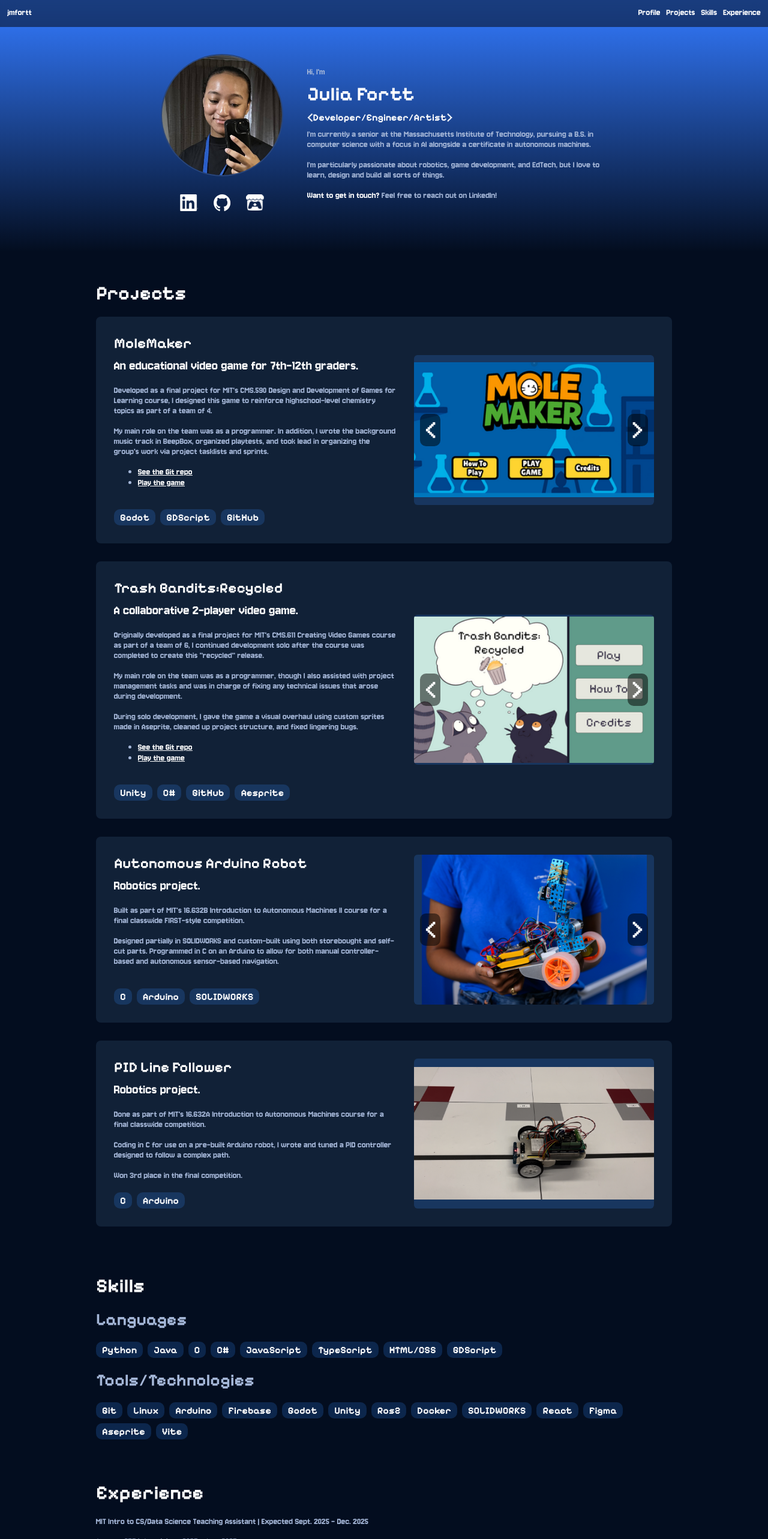
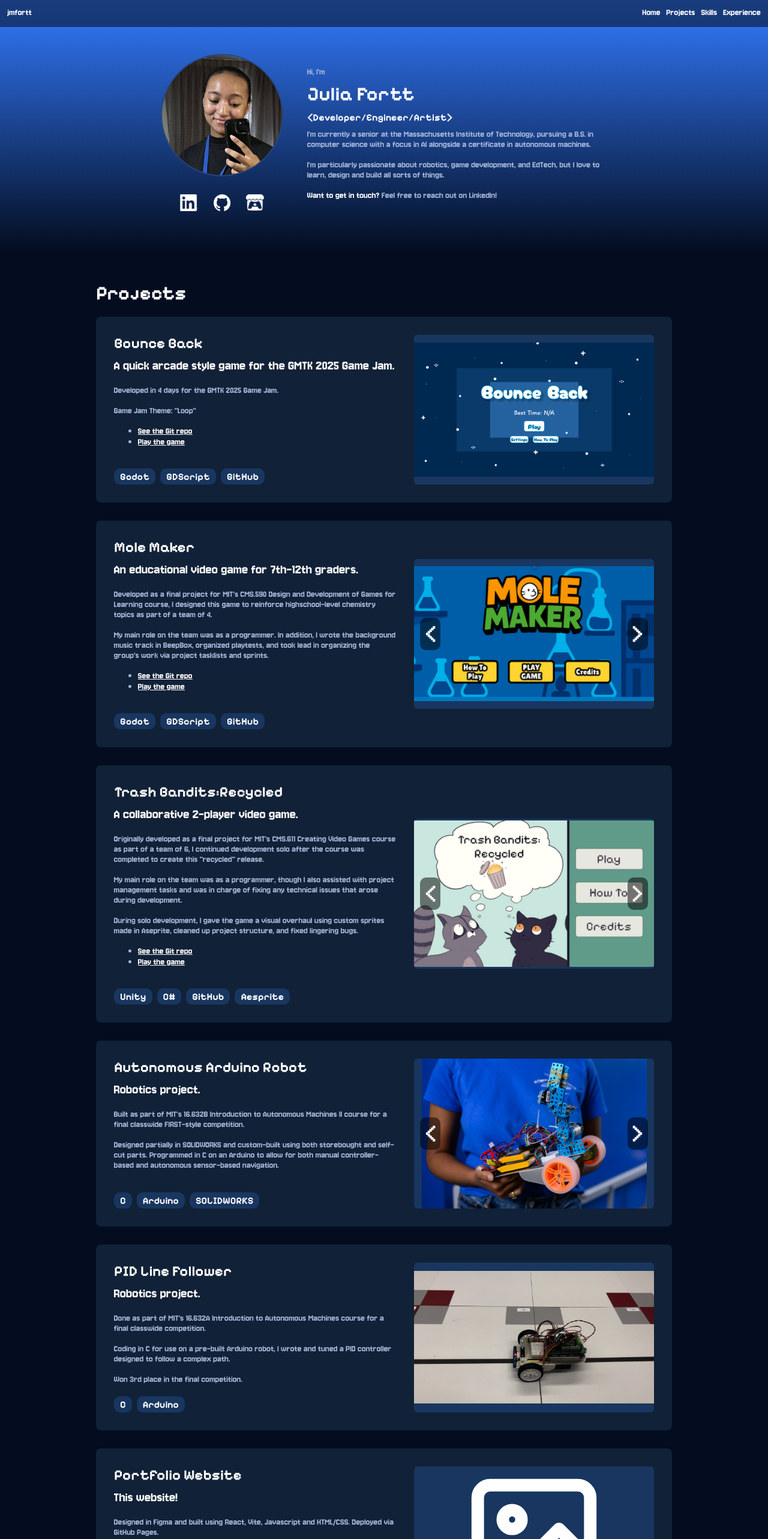
Before and after one commit to JMFortt/jmfortt.github.io, a React (Vite) app: page / in a window 1280 px wide. Shown: the top 2566 px of the page at 60% size. Built offline with nearby package versions, Linux system fonts and the light colour scheme.

Commit message:
Change profile to hero

```diff
--- a/src/App.jsx
+++ b/src/App.jsx
@@ -1,5 +1,5 @@
 import "./App.css";
-import Profile from "./sections/Profile/Profile";
+import Hero from "./sections/Hero/Hero";
 import Projects from "./sections/Projects/Projects";
 import Header from "./sections/Header/Header";
 import Skills from "./sections/Skills/Skills";
@@ -10,7 +10,7 @@ function App() {
   return (
     <>
       <Header />
-      <Profile />
+      <Hero />
       <Projects />
       <Skills />
       <Experience />
--- a/src/sections/Header/Header.jsx
+++ b/src/sections/Header/Header.jsx
@@ -9,8 +9,8 @@ function Header() {
           <a className={styles.text}>jmfortt</a>
         </div>
         <div className={styles.right}>
-          <a className={styles.text} href="#profile">
-            Profile
+          <a className={styles.text} href="#hero">
+            Home
           </a>
           <a className={styles.text} href="#projects">
             Projects
--- a/src/sections/Profile/Profile.jsx
+++ b/src/sections/Hero/Hero.jsx
@@ -1,13 +1,13 @@
 import React from "react";
-import styles from "./ProfileStyles.module.css";
+import styles from "./HeroStyles.module.css";
 import profileImg from "../../assets/profileImage.jpg";
 import linkedinLogo from "../../assets/linkedinLogo.svg";
 import githubLogo from "../../assets/githubLogo.svg";
 import itchLogo from "../../assets/itchLogo.svg";
 
-function Profile() {
+function Hero() {
   return (
-    <section id="profile" className={styles.container}>
+    <section id="hero" className={styles.container}>
       <div className={styles.content}>
         <div className={styles.left}>
           <img
@@ -67,4 +67,4 @@ function Profile() {
   );
 }
 
-export default Profile;
+export default Hero;
--- a/src/sections/Projects/Projects.jsx
+++ b/src/sections/Projects/Projects.jsx
@@ -1,6 +1,8 @@
 import React from "react";
 import styles from "./ProjectsStyles.module.css";
 import ProjectCard from "./ProjectCard";
+
+import bounceBackImg1 from "../../assets/bounceBack/img1.png";
 
 import molemakerImg1 from "../../assets/moleMaker/img1.png";
 import molemakerImg2 from "../../assets/moleMaker/img2.png";
@@ -25,7 +27,26 @@ function Projects() {
       <h1 className="sectionTitle">Projects</h1>
       <div className={styles.content}>
         <ProjectCard
-          h1="MoleMaker"
+          h1="Bounce Back"
+          h2="A quick arcade style game for the GMTK 2025 Game Jam."
+          p={`Developed in 4 days for the GMTK 2025 Game Jam.
+
+          Game Jam Theme: "Loop"`}
+          images={[bounceBackImg1]}
+          links={[
+            {
+              text: "See the Git repo",
+              url: "https://github.com/JMFortt/bounce-back",
+            },
+            {
+              text: "Play the game",
+              url: "https://jmfortt.itch.io/bounce-back",
+            },
+          ]}
+          tags={["Godot", "GDScript", "GitHub"]}
+        />
+        <ProjectCard
+          h1="Mole Maker"
           h2="An educational video game for 7th-12th graders."
           p={`Developed as a final project for MIT's CMS.590 Design and Development of Games for Learning course, I designed this game to reinforce highschool-level chemistry topics as part of a team of 4.
 
@@ -96,6 +117,19 @@ function Projects() {
           links={[]}
           tags={["C", "Arduino"]}
         />
+        <ProjectCard
+          h1="Portfolio Website"
+          h2="This website!"
+          p={`Designed in Figma and built using React, Vite, Javascript and HTML/CSS. Deployed via GitHub Pages.`}
+          images={[]}
+          links={[
+            {
+              text: "See the Git repo",
+              url: "https://github.com/JMFortt/jmfortt.github.io",
+            },
+          ]}
+          tags={["React", "Vite", "JavaScript", "HTML/CSS", "GitHub"]}
+        />
       </div>
     </section>
   );
```
Also changed, not shown: src/assets/bounceBack/img1.png (added), src/sections/Hero/HeroStyles.module.css (renamed from src/sections/Profile/ProfileStyles.module.css).
